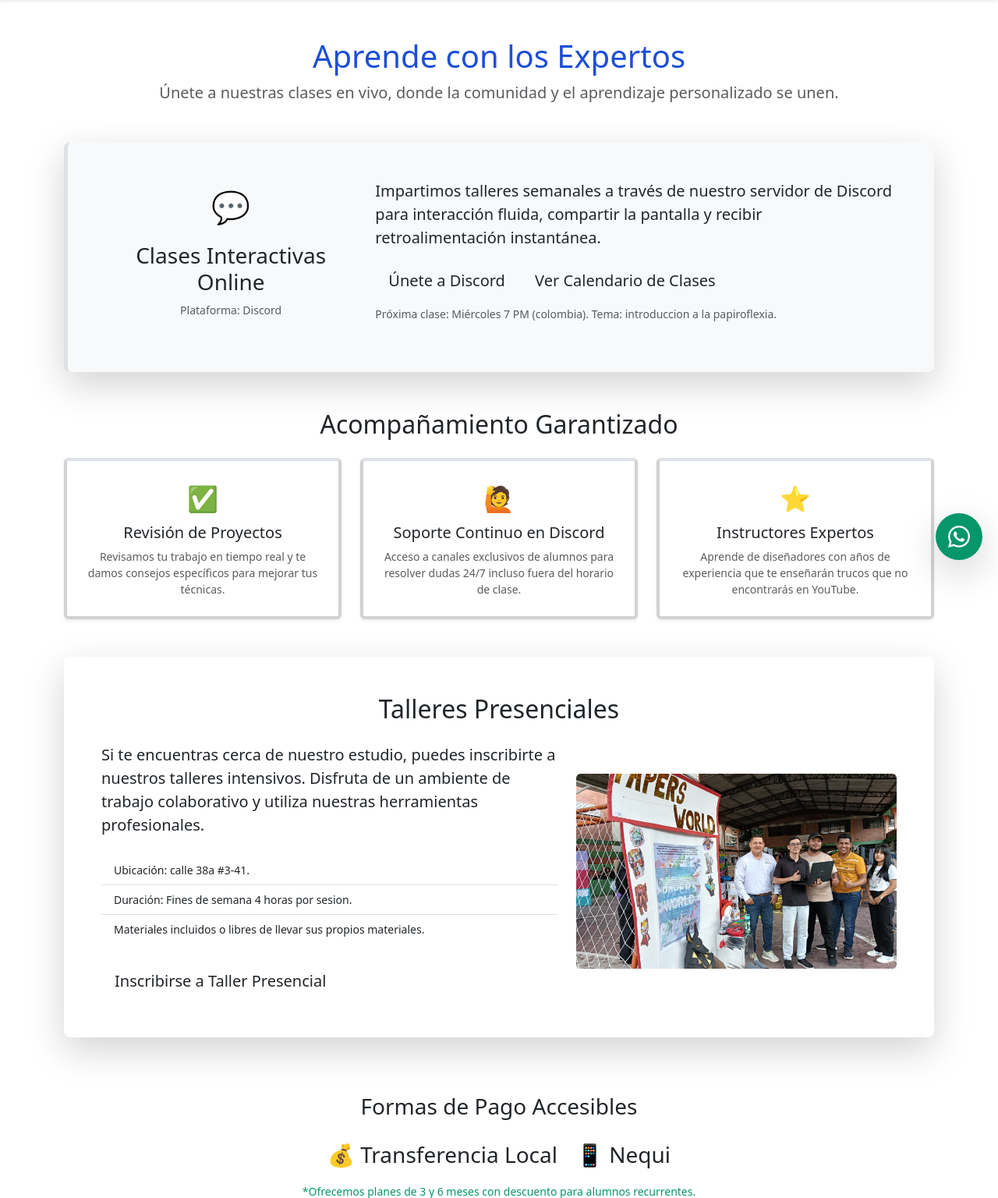
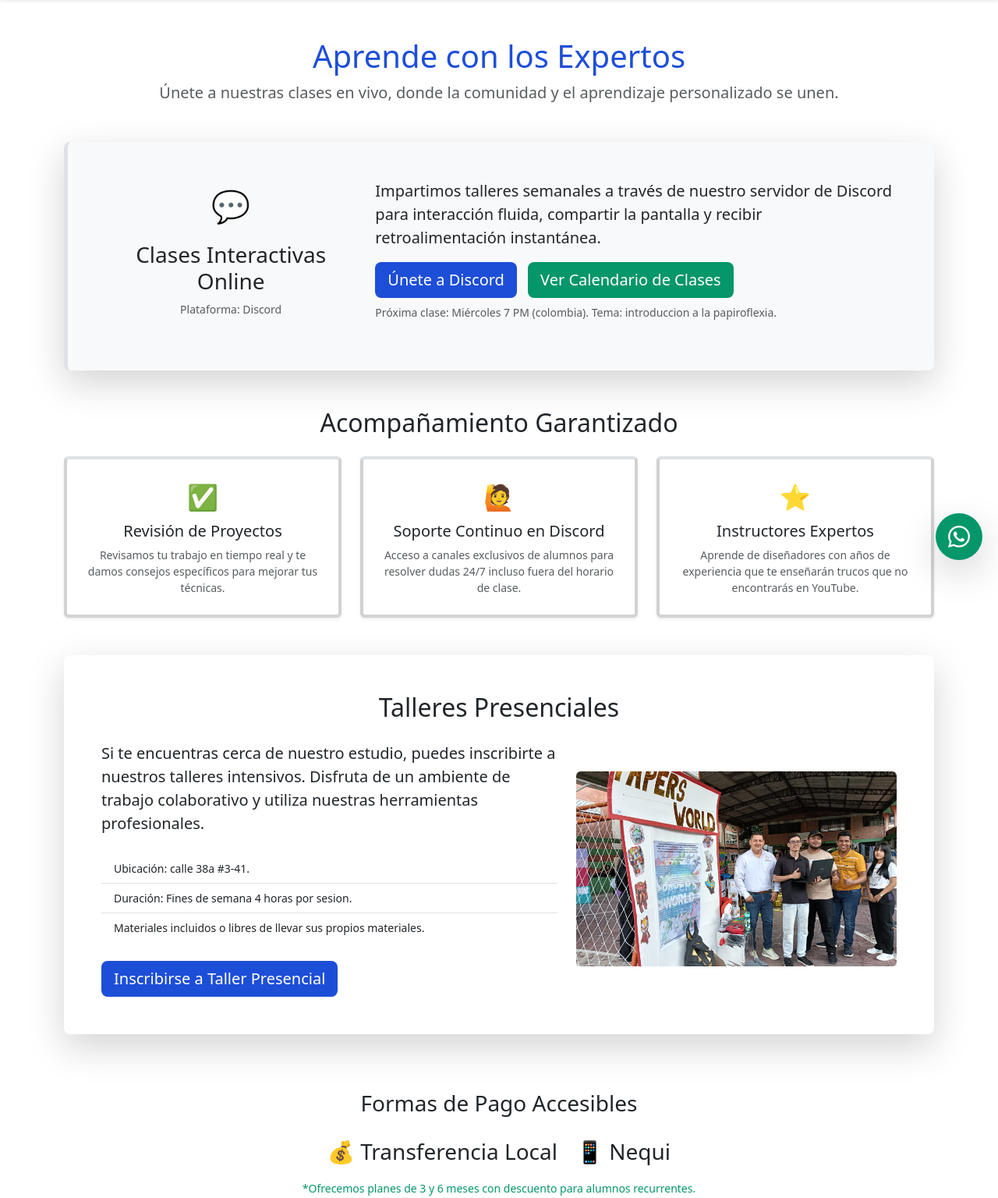
Before and after one commit to estebandev-data/papers-world-1, a Flask app: page /clases in a window 1280 px wide. Shown: the part 62-1598 px from the top of the page at 78% size. Run offline with Flask 3, Linux system fonts and the light colour scheme.

Commit message:
btons
bton disc, pagar

```diff
--- a/templates/clases.html
+++ b/templates/clases.html
@@ -79,13 +79,27 @@
                     <p class="small text-muted">Plataforma: Discord</p>
                 </div>
                 <div class="col-md-8">
-                    <p class="lead">Impartimos talleres semanales a través de nuestro servidor de Discord para interacción fluida, compartir la pantalla y recibir retroalimentación instantánea.</p>
-                    <div class="d-grid gap-2 d-md-block mt-3">
-                        <a href="https://discord.gg/Kj29BqFY" target="_blank" class="btn btn-paper-primary btn-lg">Únete a Discord</a>
-                       <a href="https://discord.gg/WbUCj3tE" target="_blank" class="btn btn-paper-secondary btn-lg">Ver Calendario de Clases</a>
-                    </div>
-                    <p class="small text-muted mt-2">Próxima clase: Miércoles 7 PM (colombia). Tema: introduccion a la papiroflexia.</p>
-                </div>
+    <p class="lead">Impartimos talleres semanales a través de nuestro servidor de Discord para interacción fluida, compartir la pantalla y recibir retroalimentación instantánea.</p>
+
+    <div class="d-grid gap-2 d-md-block mt-3">
+
+        <a href="https://discord.gg/Kj29BqFY"
+           target="_blank"
+           class="btn btn-lg"
+           style="background-color: #1d4ed8; color: white; border: none; margin-right: 10px;">
+            Únete a Discord
+        </a>
+
+        <a href="https://discord.gg/WbUCj3tE"
+           target="_blank"
+           class="btn btn-lg"
+           style="background-color: #059669; color: white; border: none;">
+            Ver Calendario de Clases
+        </a>
+
+    </div>
+    <p class="small text-muted mt-2">Próxima clase: Miércoles 7 PM (colombia). Tema: introduccion a la papiroflexia.</p>
+</div>
             </div>
         </section>
 
@@ -126,7 +140,13 @@
                         <li class="list-group-item bg-transparent">Duración: Fines de semana 4 horas por sesion.</li>
                         <li class="list-group-item bg-transparent">Materiales incluidos o libres de llevar sus propios materiales.</li>
                     </ul>
-                    <a href="https://discord.gg/vxdbYxh2" target="_blank" class="btn btn-paper-primary btn-lg">Inscribirse a Taller Presencial</a>
+                   <a href="https://discord.gg/vxdbYxh2"
+                       target="_blank"
+                       class="btn btn-lg"
+                       style="background-color: #1d4ed8; color: white; border: none;">
+                        Inscribirse a Taller Presencial
+                    </a>
+
                 </div>
                <div class="col-md-5 text-center">
                    <div class="bg-secondary bg-opacity-10 rounded-lg d-flex justify-content-center align-items-center overflow-hidden" style="height: 250px;">
```
Also changed, not shown: templates/tienda.html (+5 -4 lines).
